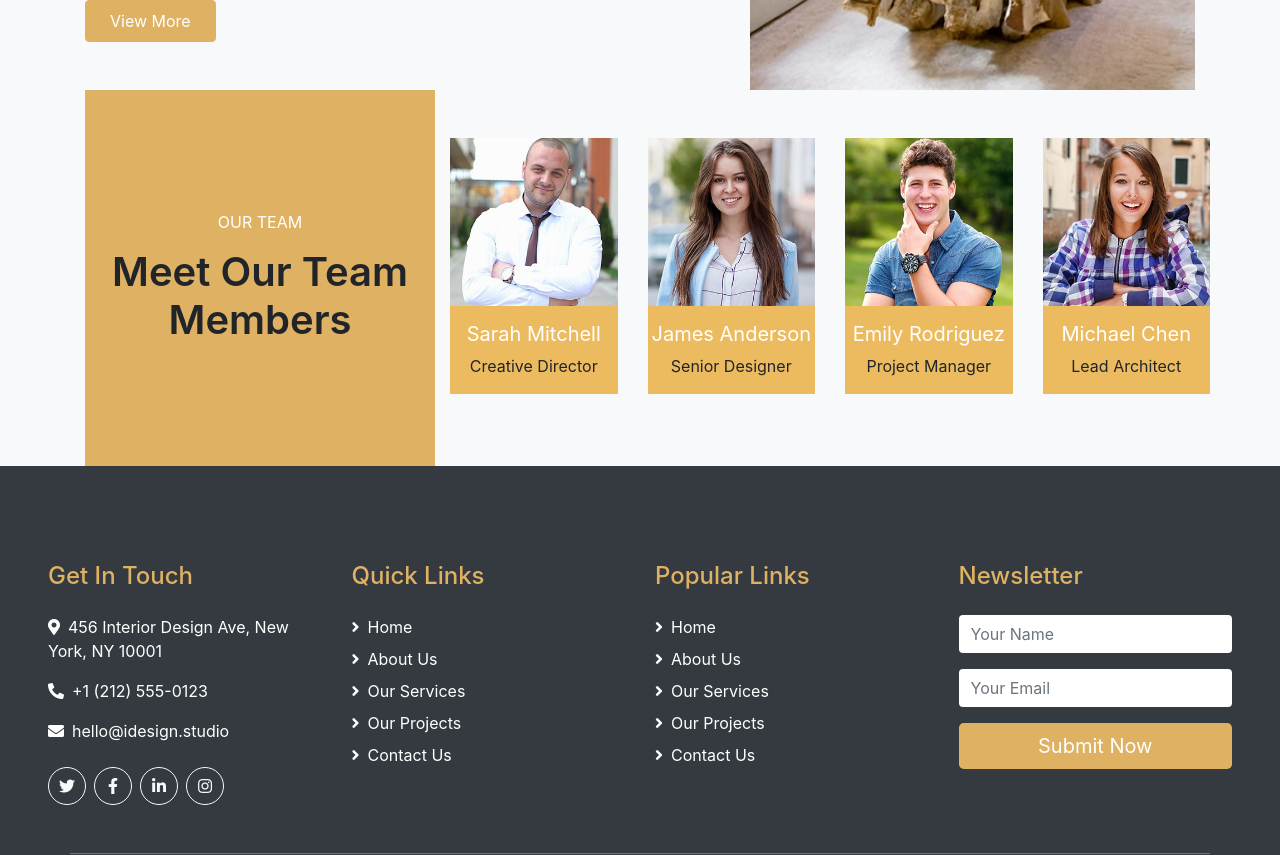
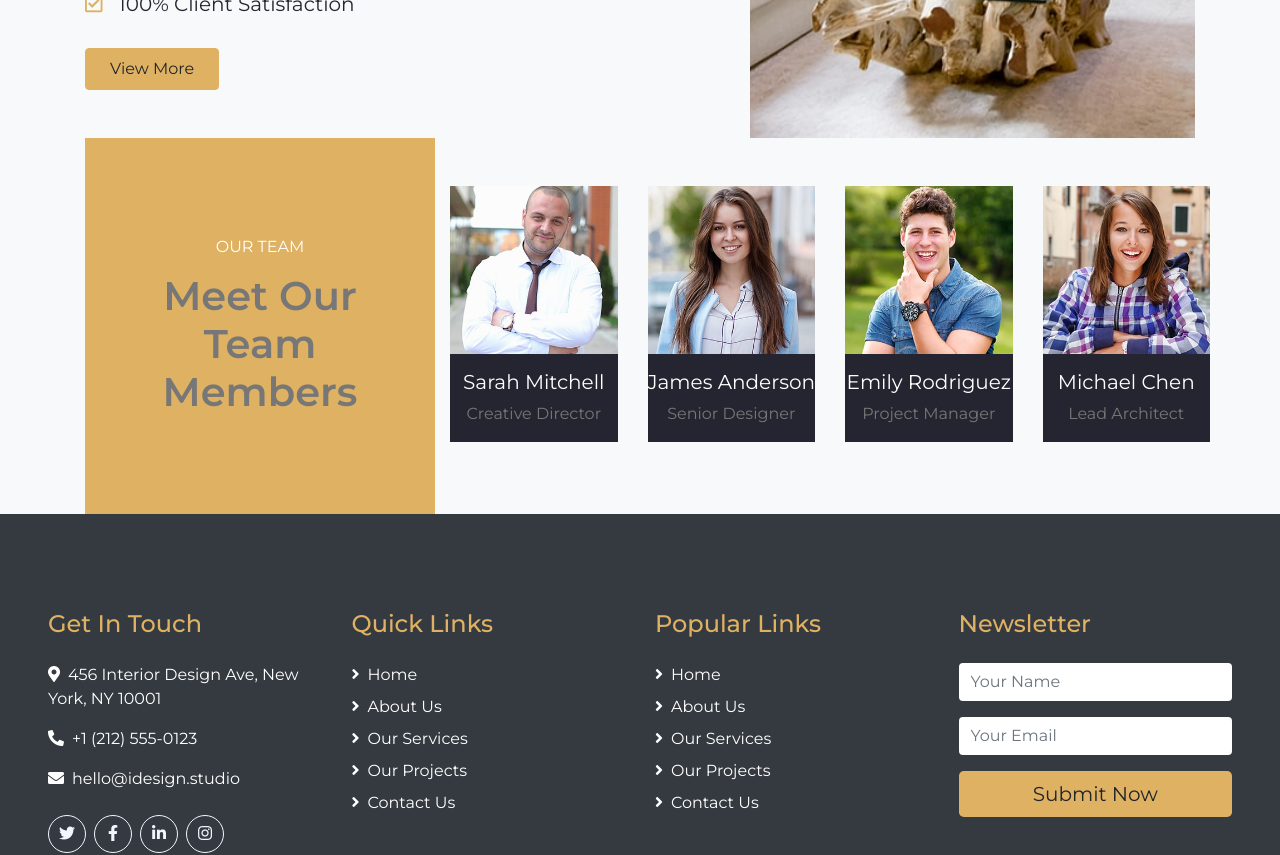
Before and after one commit to JordiNodeJS/interior-design, a Next.js app: page /about in a window 1280 px wide. Shown: the part 1780-2635 px from the top of the page. Built offline with nearby package versions, Linux system fonts and the light colour scheme.

Commit message:
refactor: Update global styles and color variables; reintroduce Sass dependency in package configuration

```diff
--- a/app/globals.scss
+++ b/app/globals.scss
@@ -1,33 +1,25 @@
-/******* Bootstrap Theming ********/
+/******* Custom CSS - iDESIGN Interior Design ********/
 
-$primary: #DFB163;
-$secondary: #252531;
-$light: #F3F6FF;
-$dark: #181818;
-
-$theme-colors: (
-    "primary": $primary,
-    "secondary": $secondary,
-    "light": $light,
-    "dark": $dark,
-);
-
-$font-family-sans-serif: 'Montserrat', sans-serif;
-
-$headings-font-family: 'Oswald', sans-serif;
-
-$body-color: #777777;
-
-$headings-color: $secondary;
-
-$enable-responsive-font-sizes: true;
-
-$enable-rounded: false;
+/* Bootstrap CSS is imported before this file in layout.tsx */
+/* These are the custom overrides for the template */
 
 @use "./styles/flaticon.scss";
 
+/* Color Variables matching original template */
+:root {
+    --primary: #DFB163;
+    --secondary: #252531;
+    --light: #F3F6FF;
+    --dark: #181818;
+    --body-color: #777777;
+}
 
-/********** Custom CSS ************/
+/* Global body styles */
+body {
+    font-family: 'Montserrat', sans-serif;
+    color: #777777;
+}
+
 h1,
 h2 {
     font-weight: 600 !important;
@@ -55,7 +47,7 @@ h6 {
     left: 0;
     width: 45px;
     height: 3px;
-    background: $primary;
+    background: #DFB163;
 }
 
 [class^=flaticon-]:before,
@@ -103,7 +95,7 @@ h6 {
     height: 50%;
     top: 0;
     left: 0;
-    background: $dark;
+    background: #181818;
 }
 
 .nav-bar::after {
@@ -119,13 +111,13 @@ h6 {
 .navbar-dark .navbar-nav .nav-link {
     padding: 30px 15px;
     letter-spacing: 1px;
-    color: $light;
+    color: #F3F6FF;
     outline: none;
 }
 
 .navbar-dark .navbar-nav .nav-link:hover,
 .navbar-dark .navbar-nav .nav-link.active {
-    color: $primary;
+    color: #DFB163;
 }
 
 @media (max-width: 991.98px) {
@@ -167,8 +159,8 @@ h6 {
     display: flex;
     align-items: center;
     justify-content: center;
-    color: $secondary;
-    background: $primary;
+    color: #252531;
+    background: #DFB163;
     font-size: 22px;
     opacity: .1;
     transition: .3s;
@@ -239,17 +231,17 @@ h6 {
     display: flex;
     align-items: center;
     justify-content: center;
-    color: $primary;
+    color: #DFB163;
     background: transparent;
-    border: 1px solid $primary;
+    border: 1px solid #DFB163;
     font-size: 22px;
     transition: .3s;
 }
 
 .testimonial-carousel .owl-nav .owl-prev:hover,
 .testimonial-carousel .owl-nav .owl-next:hover {
-    color: $secondary;
-    background: $primary;
+    color: #252531;
+    background: #DFB163;
 }
 
 .contact-form .help-block ul {
@@ -264,7 +256,7 @@ h6 {
 }
 
 .bg-secondary {
-    background-color: #EDBB5F !important;
+    background-color: #252531 !important;
 }
 
 .text-primary {
@@ -275,17 +267,78 @@ h6 {
     color: #252531 !important;
 }
 
+/* Button Primary - Match original template exactly */
 .btn-primary {
     background-color: #DFB163 !important;
     border-color: #DFB163 !important;
-    color: #FFFFFF !important;
+    color: #212529 !important; /* Dark text like original */
 }
 
 .btn-primary:hover {
-    background-color: #c89a4f !important;
-    border-color: #c89a4f !important;
+    background-color: #d8a143 !important;
+    border-color: #d69c39 !important;
+    color: #212529 !important;
 }
 
+.btn-primary:focus,
+.btn-primary.focus {
+    background-color: #d8a143 !important;
+    border-color: #d69c39 !important;
+    color: #212529 !important;
+    box-shadow: 0 0 0 0.2rem rgba(195, 156, 90, 0.5) !important;
+}
+
+.btn-primary:not(:disabled):not(.disabled):active,
+.btn-primary:not(:disabled):not(.disabled).active {
+    background-color: #d69c39 !important;
+    border-color: #d4972e !important;
+    color: #212529 !important;
+}
+
+/* Button Outline Primary - Match original template exactly */
+.btn-outline-primary {
+    color: #DFB163 !important;
+    border-color: #DFB163 !important;
+    background-color: transparent !important;
+}
+
+.btn-outline-primary:hover {
+    color: #212529 !important;
+    background-color: #DFB163 !important;
+    border-color: #DFB163 !important;
+}
+
+.btn-outline-primary:focus,
+.btn-outline-primary.focus {
+    box-shadow: 0 0 0 0.2rem rgba(223, 177, 99, 0.5) !important;
+}
+
+.btn-outline-primary:not(:disabled):not(.disabled):active,
+.btn-outline-primary:not(:disabled):not(.disabled).active {
+    color: #212529 !important;
+    background-color: #DFB163 !important;
+    border-color: #DFB163 !important;
+}
+
+/* Button Outline Light - Match original template exactly */
+.btn-outline-light {
+    color: #F3F6FF !important;
+    border-color: #F3F6FF !important;
+    background-color: transparent !important;
+}
+
+.btn-outline-light:hover {
+    color: #212529 !important;
+    background-color: #F3F6FF !important;
+    border-color: #F3F6FF !important;
+}
+
+.btn-outline-light:focus,
+.btn-outline-light.focus {
+    box-shadow: 0 0 0 0.2rem rgba(243, 246, 255, 0.5) !important;
+}
+
+/* Button Secondary - Match original template exactly */
 .btn-secondary {
     background-color: #252531 !important;
     border-color: #252531 !important;
@@ -293,6 +346,31 @@ h6 {
 }
 
 .btn-secondary:hover {
-    background-color: #3a3a4a !important;
-    border-color: #3a3a4a !important;
+    background-color: #15151b !important;
+    border-color: #0f0f14 !important;
+    color: #FFFFFF !important;
 }
+
+.btn-secondary:focus,
+.btn-secondary.focus {
+    background-color: #15151b !important;
+    border-color: #0f0f14 !important;
+    box-shadow: 0 0 0 0.2rem rgba(70, 70, 80, 0.5) !important;
+}
+
+/* Links styling - Match original */
+a {
+    color: #DFB163;
+    text-decoration: none;
+    background-color: transparent;
+}
+
+a:hover {
+    color: #cc902a;
+    text-decoration: underline;
+}
+
+/* Headers color correction */
+h5 {
+    color: #252531 !important;
+}
--- a/package.json
+++ b/package.json
@@ -18,7 +18,6 @@
     "react": "19.2.0",
     "react-dom": "19.2.0",
     "resend": "^6.3.0",
-    "sass": "^1.93.2",
     "swiper": "^12.0.3",
     "yet-another-react-lightbox": "^3.25.0"
   },
@@ -29,6 +28,7 @@
     "@types/react-dom": "^19",
     "eslint": "^9",
     "eslint-config-next": "16.0.1",
+    "sass": "^1.93.2",
     "tailwindcss": "^4",
     "typescript": "^5"
   }
```
Also changed, not shown: 1 other file (tests, documents, lock files or other folders).
